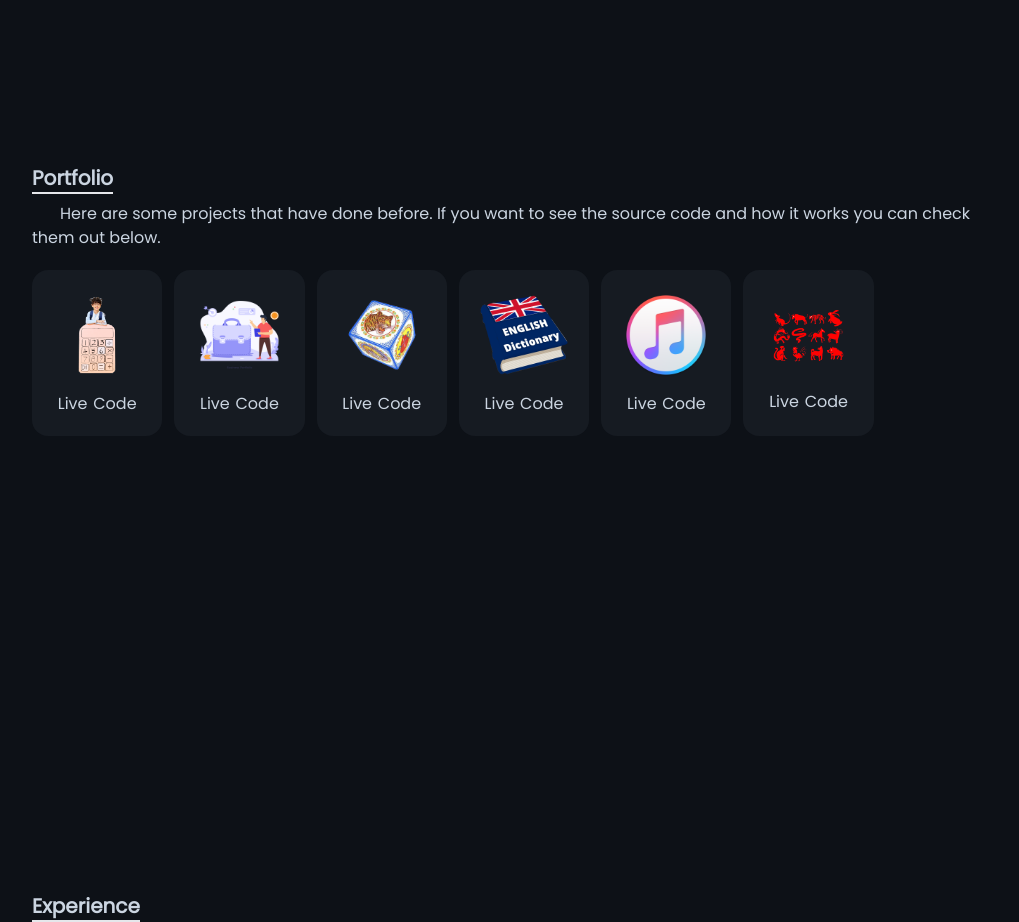
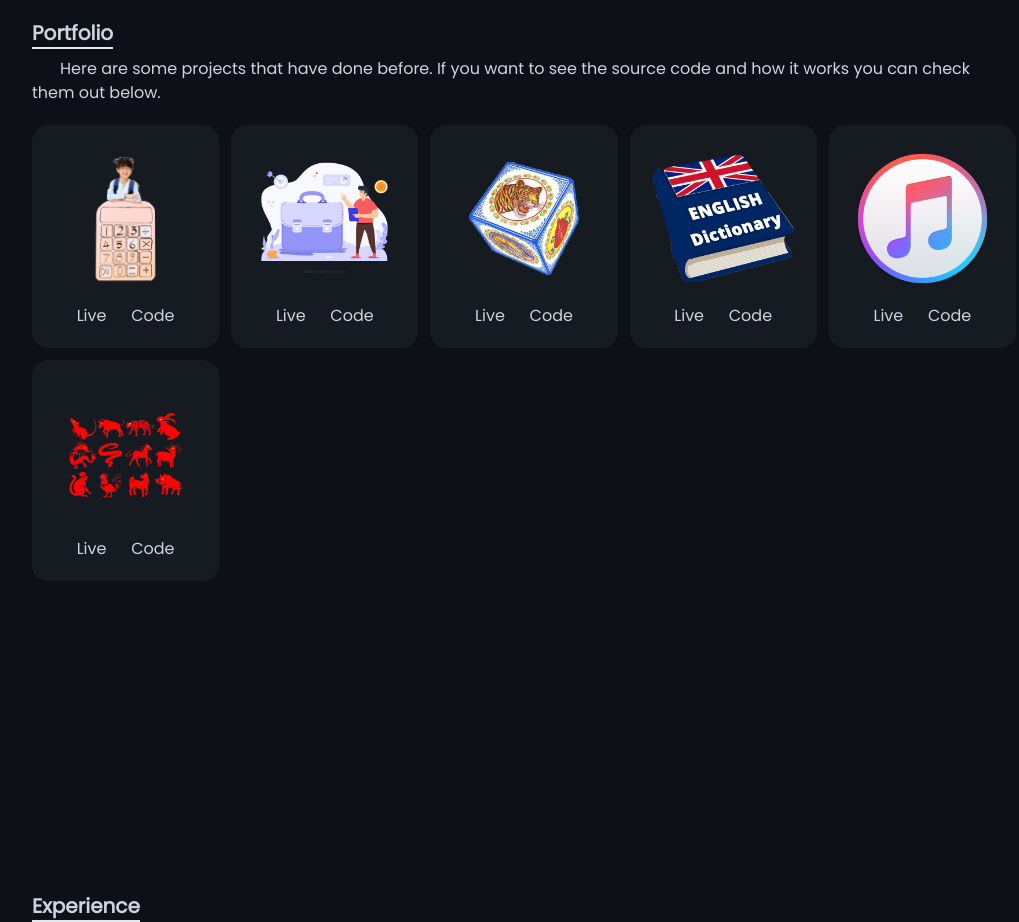
Before and after one commit to it-phnomden/maportfolio, a React (Create React App) app: page / in a window 1280 px wide. Shown: the part 1700-2622 px from the top of the page, without its empty margins (116-1135 px from the left). Built offline with nearby package versions, Linux system fonts and the light colour scheme.

Commit message:
grid-cols-5

```diff
--- a/src/components/Portfolio.jsx
+++ b/src/components/Portfolio.jsx
@@ -54,7 +54,7 @@
           Here are some projects that have done before. If you want to see
           the source code and how it works you can check them out below.
         </p>
-        <div className="grid grid-cols-2 gap-3 md:grid-cols-7">
+        <div className="grid grid-cols-2 gap-3 md:grid-cols-5">
           {
             projects.map(({ id, imgSrc, demoLink, sourceLink }) => (
               <div key={id}
```
